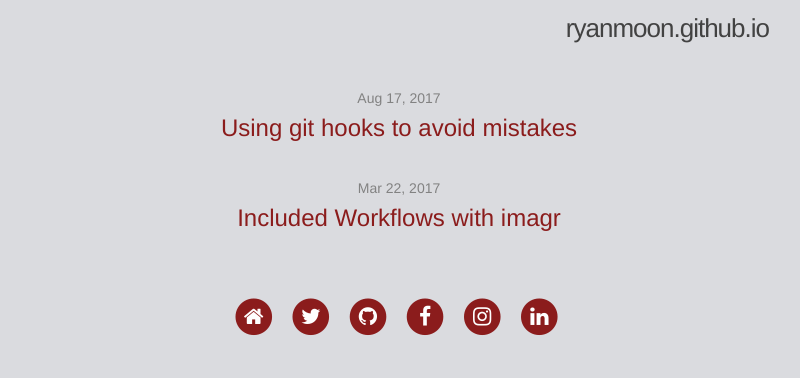
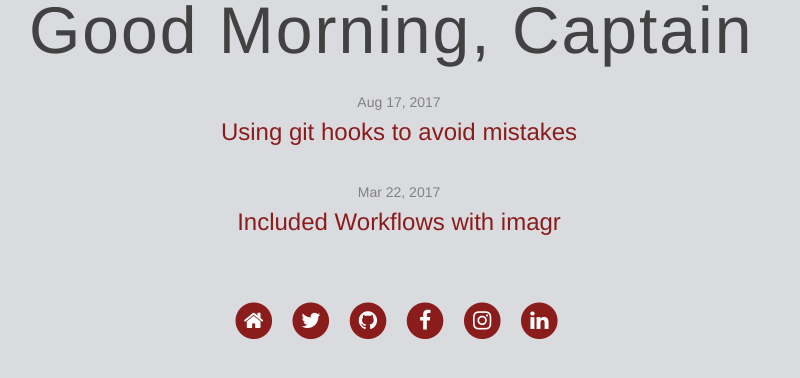
Before and after one commit to ryanmoon/ryanmoon.github.io, a Jekyll site: the page built from index.md, in a window 1280 px wide. Shown: the top 378 px of the page, without its empty margins (241-1041 px from the left). Built offline with Jekyll 4.4.1, drawn with Linux system fonts in a browser that asks for light colours; nearby versions of some CDN libraries.

Commit message:
ryanmoon.github.io HOTFIX

```diff
--- a/_config.yml
+++ b/_config.yml
@@ -13,7 +13,7 @@
 # you will see them accessed via {{ site.title }}, {{ site.email }}, and so on.
 # You can create any custom variable you would like, and they will be accessible
 # in the templates via {{ site.myvariable }}.
-title:
+title: Good Morning, Captain
 description: > # this means to ignore newlines until "baseurl:"
   Collections of interest
 baseurl: "" # the subpath of your site, e.g. /blog
--- a/_sass/_base.scss
+++ b/_sass/_base.scss
@@ -14,13 +14,15 @@ dl, dd, ol, ul, figure {
  * Basic styling
  */
 body {
-    font-family: $base-font-family;
-    font-size: $base-font-size;
-    line-height: $base-line-height;
-    font-weight: 300;
+    font: $base-font-weight #{$base-font-size}/#{$base-line-height} $base-font-family;
     color: $text-color;
     background-color: $background-color;
     -webkit-text-size-adjust: 100%;
+    -webkit-font-feature-settings: "kern" 1;
+    -moz-font-feature-settings: "kern" 1;
+    -o-font-feature-settings: "kern" 1;
+    font-feature-settings: "kern" 1;
+    font-kerning: normal;
 }
 
 
@@ -80,7 +82,7 @@ li {
  * Headings
  */
 h1, h2, h3, h4, h5, h6 {
-    font-weight: 300;
+    font-weight: $base-font-weight;
 }
 
 
@@ -139,7 +141,7 @@ code {
 
 pre {
     padding: 8px 12px;
-    overflow-x: scroll;
+    overflow-x: auto;
 
     > code {
         border: 0;
--- a/_sass/_layout.scss
+++ b/_sass/_layout.scss
@@ -11,12 +11,12 @@
 }
 
 .site-title {
-    font-size: 26px;
-    font-weight: 300;
-    line-height: 56px;
-    letter-spacing: -1px;
-    margin-bottom: 0;
-    float: right;
+font-size: 66px;
+font-weight: 300;
+line-height: 60px;
+letter-spacing: 2px;
+margin-bottom: 2;
+    float: left;
 
     &,
     &:visited {
@@ -26,7 +26,7 @@
 
 .site-nav {
     float: center;
-    line-height: 26px;
+    line-height: 6px;
 
     .menu-icon {
         display: none;
--- a/css/main.scss
+++ b/css/main.scss
@@ -8,6 +8,7 @@
 // Our variables
 $base-font-family: Helvetica, Arial, sans-serif;
 $base-font-size:   16px;
+$base-font-weight: 400;
 $small-font-size:  $base-font-size * 0.875;
 $base-line-height: 1.5;
 
```
